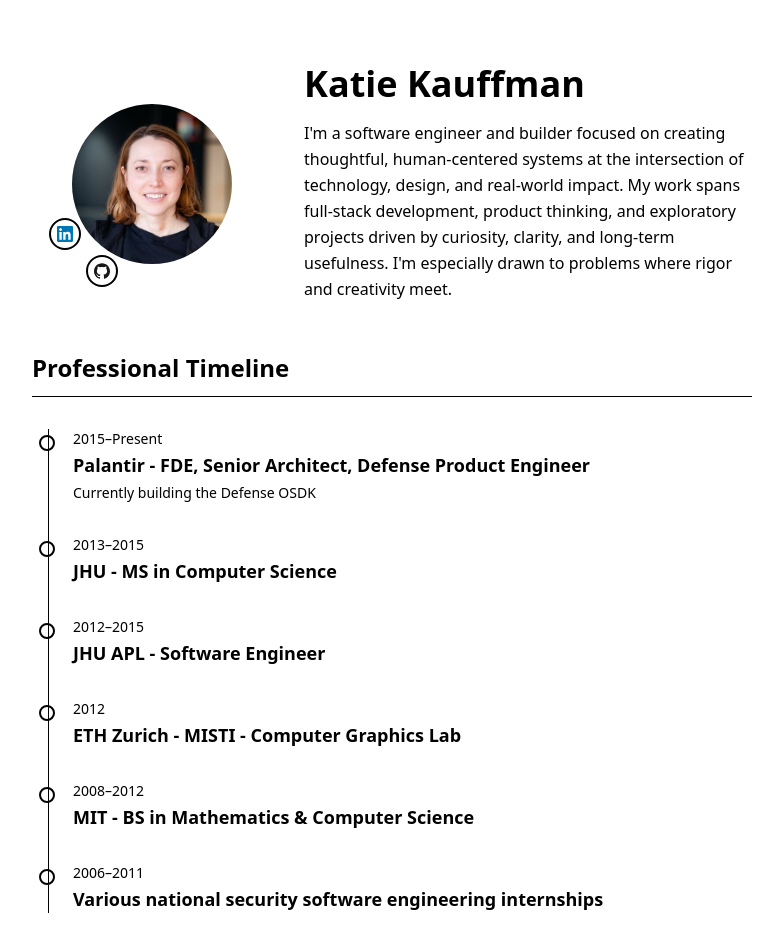
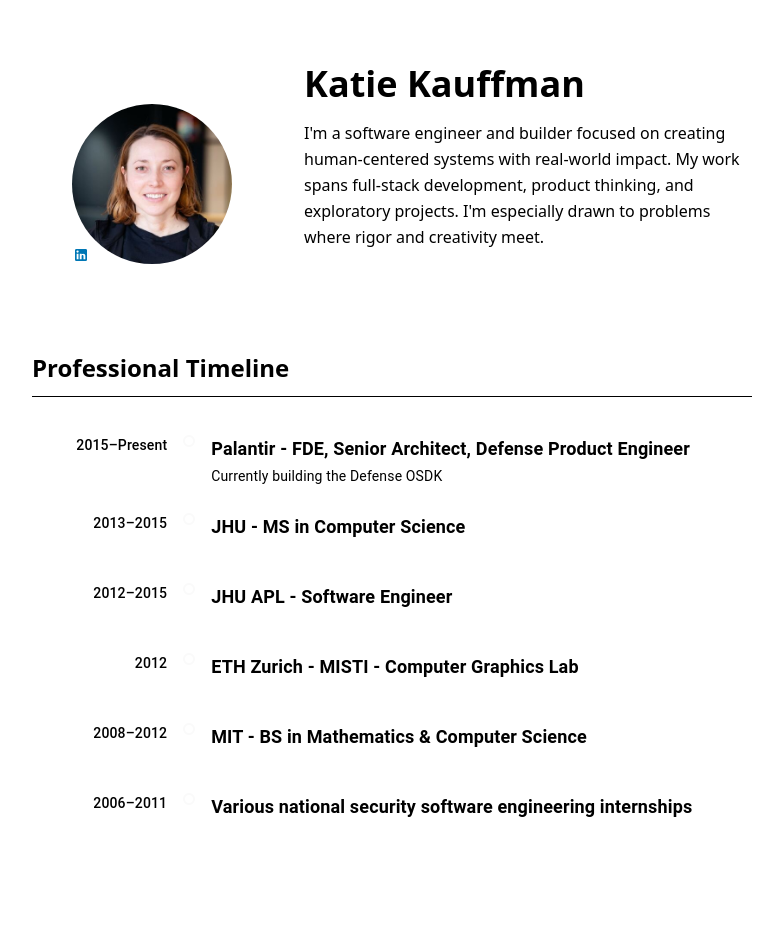
Before and after one commit to kkauff/kkauff.github.io, a Next.js app: page / in a window 1280 px wide. Shown: the top 948 px of the page, without its empty margins (248-1031 px from the left). After the commit the page ends 921 px from the top, so only its background shows below. Built offline with nearby package versions, Linux system fonts and the light colour scheme.

Commit message:
gitignore and component styling

```diff
--- /dev/null
+++ b/app/SocialButtons.tsx
@@ -0,0 +1,65 @@
+"use client";
+
+import Avatar from "@mui/material/Avatar";
+import GitHubIcon from "@mui/icons-material/GitHub";
+import LinkedInIcon from "@mui/icons-material/LinkedIn";
+
+export default function SocialButtons() {
+  return (
+    <>
+      {/* GitHub — 6:45 (202.5°) */}
+      <a
+        href="https://github.com/kkauff/"
+        target="_blank"
+        rel="noopener noreferrer"
+        aria-label="GitHub"
+        style={{
+          position: "absolute",
+          top: 196,
+          left: 66,
+          textDecoration: "none",
+        }}
+      >
+        <Avatar
+          sx={{
+            width: 32,
+            height: 32,
+            bgcolor: "var(--background)",
+            border: "2px solid var(--subtle)",
+            transition: "border-color 0.15s",
+            "&:hover": { borderColor: "var(--link)" },
+          }}
+        >
+          <GitHubIcon sx={{ fontSize: 16, color: "var(--foreground)" }} />
+        </Avatar>
+      </a>
+
+      {/* LinkedIn — 7:30 (225°) */}
+      <a
+        href="https://www.linkedin.com/in/kkauff/"
+        target="_blank"
+        rel="noopener noreferrer"
+        aria-label="LinkedIn"
+        style={{
+          position: "absolute",
+          top: 175,
+          left: 33,
+          textDecoration: "none",
+        }}
+      >
+        <Avatar
+          sx={{
+            width: 32,
+            height: 32,
+            bgcolor: "var(--background)",
+            border: "2px solid var(--subtle)",
+            transition: "border-color 0.15s",
+            "&:hover": { borderColor: "var(--link)" },
+          }}
+        >
+          <LinkedInIcon sx={{ fontSize: 16, color: "#0077B5" }} />
+        </Avatar>
+      </a>
+    </>
+  );
+}
--- /dev/null
+++ b/app/TimelineSection.tsx
@@ -0,0 +1,97 @@
+"use client";
+
+import { useState, useEffect } from "react";
+import Fade from "@mui/material/Fade";
+import Timeline from "@mui/lab/Timeline";
+import TimelineItem from "@mui/lab/TimelineItem";
+import TimelineSeparator from "@mui/lab/TimelineSeparator";
+import TimelineConnector from "@mui/lab/TimelineConnector";
+import TimelineContent from "@mui/lab/TimelineContent";
+import TimelineDot from "@mui/lab/TimelineDot";
+import TimelineOppositeContent from "@mui/lab/TimelineOppositeContent";
+import { content } from "./content";
+
+export default function TimelineSection() {
+  const [visible, setVisible] = useState(false);
+  const items = [...content.timeline].reverse();
+
+  useEffect(() => {
+    setVisible(true);
+  }, []);
+
+  return (
+    <Timeline position="right" sx={{ padding: 0, margin: 0 }}>
+      {items.map((item, i) => (
+        <Fade
+          key={i}
+          in={visible}
+          timeout={600}
+          style={{ transitionDelay: `${i * 120}ms` }}
+        >
+          <TimelineItem>
+          <TimelineOppositeContent
+            sx={{
+              color: "var(--muted)",
+              fontSize: "0.875rem",
+              fontWeight: 500,
+              flex: 0.25,
+              paddingLeft: 0,
+              paddingTop: "6px",
+            }}
+          >
+            {item.when}
+          </TimelineOppositeContent>
+
+          <TimelineSeparator>
+            <TimelineDot
+              sx={{
+                backgroundColor: "var(--accent)",
+                borderColor: "var(--background)",
+                boxShadow: "none",
+                margin: "6px 0",
+              }}
+            />
+            {i < items.length - 1 && (
+              <TimelineConnector sx={{ backgroundColor: "var(--subtle)" }} />
+            )}
+          </TimelineSeparator>
+
+          <TimelineContent sx={{ paddingRight: 0, paddingBottom: "20px" }}>
+            <p
+              style={{
+                color: "var(--foreground)",
+                fontWeight: 600,
+                fontSize: "1.125rem",
+                margin: 0,
+              }}
+            >
+              {item.what}
+            </p>
+            {item.link && (
+              <p
+                style={{
+                  color: "var(--muted)",
+                  fontSize: "0.875rem",
+                  marginTop: "4px",
+                  marginBottom: 0,
+                }}
+              >
+                Currently building the{" "}
+                <a
+                  href={item.link.href}
+                  target="_blank"
+                  rel="noopener noreferrer"
+                  style={{ color: "var(--link)" }}
+                  className="hover:underline"
+                >
+                  {item.link.label}
+                </a>
+              </p>
+            )}
+          </TimelineContent>
+        </TimelineItem>
+        </Fade>
+      ))}
+    </Timeline>
+  );
+}
--- a/app/content.ts
+++ b/app/content.ts
@@ -1,7 +1,7 @@
 export const content = {
   name: "Katie Kauffman",
 
-  bio: "I'm a software engineer and builder focused on creating thoughtful, human-centered systems at the intersection of technology, design, and real-world impact. My work spans full-stack development, product thinking, and exploratory projects driven by curiosity, clarity, and long-term usefulness. I'm especially drawn to problems where rigor and creativity meet.",
+  bio: "I'm a software engineer and builder focused on creating human-centered systems with real-world impact. My work spans full-stack development, product thinking, and exploratory projects. I'm especially drawn to problems where rigor and creativity meet.",
 
   timeline: [
     {
--- a/app/layout.tsx
+++ b/app/layout.tsx
@@ -3,7 +3,8 @@
 
 export const metadata: Metadata = {
   title: "Katie Kauffman",
-  description: "Software engineer and builder focused on human-centered systems.",
+  description:
+    "Software engineer and builder focused on human-centered systems.",
 };
 
 export default function RootLayout({
@@ -12,10 +13,8 @@
   children: React.ReactNode;
 }>) {
   return (
-    <html lang="en" data-theme="classicLight">
-      <body className="font-sans">
-        {children}
-      </body>
+    <html lang="en" data-theme="fluxLight">
+      <body className="font-sans">{children}</body>
     </html>
   );
 }
--- a/app/page.tsx
+++ b/app/page.tsx
@@ -1,5 +1,7 @@
 import Image from "next/image";
 import { content } from "./content";
+import TimelineSection from "./TimelineSection";
+import SocialButtons from "./SocialButtons";
 
 export default function Home() {
   return (
@@ -19,33 +21,7 @@
             priority
           />
 
-          {/* GitHub — 7 o'clock (210°) */}
-          <a
-            href="https://github.com/kkauff/"
-            target="_blank"
-            rel="noopener noreferrer"
-            aria-label="GitHub"
-            className="absolute flex items-center justify-center w-8 h-8 rounded-full bg-background border-2 border-subtle hover:border-link transition-colors"
-            style={{ top: 191, left: 54 }}
-          >
-            <svg viewBox="0 0 24 24" className="w-4 h-4" fill="#181717" aria-hidden="true">
-              <path d="M12 .297c-6.63 0-12 5.373-12 12 0 5.303 3.438 9.8 8.205 11.385.6.113.82-.258.82-.577 0-.285-.01-1.04-.015-2.04-3.338.724-4.042-1.61-4.042-1.61C4.422 18.07 3.633 17.7 3.633 17.7c-1.087-.744.084-.729.084-.729 1.205.084 1.838 1.236 1.838 1.236 1.07 1.835 2.809 1.305 3.495.998.108-.776.417-1.305.76-1.605-2.665-.3-5.466-1.332-5.466-5.93 0-1.31.465-2.38 1.235-3.22-.135-.303-.54-1.523.105-3.176 0 0 1.005-.322 3.3 1.23.96-.267 1.98-.399 3-.405 1.02.006 2.04.138 3 .405 2.28-1.552 3.285-1.23 3.285-1.23.645 1.653.24 2.873.12 3.176.765.84 1.23 1.91 1.23 3.22 0 4.61-2.805 5.625-5.475 5.92.42.36.81 1.096.81 2.22 0 1.606-.015 2.896-.015 3.286 0 .315.21.69.825.57C20.565 22.092 24 17.592 24 12.297c0-6.627-5.373-12-12-12" />
-            </svg>
-          </a>
-
-          {/* LinkedIn — 8 o'clock (240°) */}
-          <a
-            href="https://www.linkedin.com/in/kkauff/"
-            target="_blank"
-            rel="noopener noreferrer"
-            aria-label="LinkedIn"
-            className="absolute flex items-center justify-center w-8 h-8 rounded-full bg-background border-2 border-subtle hover:border-link transition-colors"
-            style={{ top: 154, left: 17 }}
-          >
-            <svg viewBox="0 0 24 24" className="w-4 h-4" fill="#0077B5" aria-hidden="true">
-              <path d="M20.447 20.452h-3.554v-5.569c0-1.328-.027-3.037-1.852-3.037-1.853 0-2.136 1.445-2.136 2.939v5.667H9.351V9h3.414v1.561h.046c.477-.9 1.637-1.85 3.37-1.85 3.601 0 4.267 2.37 4.267 5.455v6.286zM5.337 7.433c-1.144 0-2.063-.926-2.063-2.065 0-1.138.92-2.063 2.063-2.063 1.14 0 2.064.925 2.064 2.063 0 1.139-.925 2.065-2.064 2.065zm1.782 13.019H3.555V9h3.564v11.452zM22.225 0H1.771C.792 0 0 .774 0 1.729v20.542C0 23.227.792 24 1.771 24h20.451C23.2 24 24 23.227 24 22.271V1.729C24 .774 23.2 0 22.222 0h.003z" />
-            </svg>
-          </a>
+          <SocialButtons />
         </div>
 
         <div>
@@ -59,35 +35,7 @@
         <h2 className="text-2xl font-semibold mb-8 border-b border-subtle pb-3 text-section">
           Professional Timeline
         </h2>
-        <ol className="relative border-l border-subtle ml-4 space-y-8">
-          {content.timeline
-            .slice()
-            .reverse()
-            .map((item, i) => (
-              <li key={i} className="ml-6">
-                <span className="absolute -left-2.5 mt-1.5 h-4 w-4 rounded-full border-2 border-background bg-accent" />
-                <p className="text-sm font-medium text-muted mb-0.5">
-                  {item.when}
-                </p>
-                <h3 className="text-lg font-semibold text-foreground">
-                  {item.what}
-                </h3>
-                {item.link && (
-                  <p className="text-muted text-sm mt-1">
-                    Currently building the{" "}
-                    <a
-                      href={item.link.href}
-                      target="_blank"
-                      rel="noopener noreferrer"
-                      className="text-link hover:underline"
-                    >
-                      {item.link.label}
-                    </a>
-                  </p>
-                )}
-              </li>
-            ))}
-        </ol>
+        <TimelineSection />
       </section>
     </main>
   );
--- a/app/themes.css
+++ b/app/themes.css
@@ -2,22 +2,34 @@
 [data-theme="classicLight"] {
   --background: #ffffff;
   --foreground: #171717;
-  --muted:      #374151; /* gray-700 */
-  --subtle:     #e5e7eb; /* gray-200 — borders / dividers */
-  --accent:     #9ca3af; /* gray-400 — timeline dots */
-  --name:       #171717; /* h1 color */
-  --section:    #111827; /* h2 color */
-  --link:       #2563eb; /* blue-600 */
+  --muted: #374151; /* gray-700 */
+  --subtle: #e5e7eb; /* gray-200 — borders / dividers */
+  --accent: #9ca3af; /* gray-400 — timeline dots */
+  --name: #171717; /* h1 color */
+  --section: #111827; /* h2 color */
+  --link: #2563eb; /* blue-600 */
+}
+
+/* ─── fluxLight ─────────────────────────────────────────────── */
+[data-theme="fluxLight"] {
+  --background: #fffbf2; /* near-white, barely warm */
+  --foreground: #1a1510; /* near-black, faintly warm */
+  --muted: #3e3426; /* gray-700, slightly warm */
+  --subtle: #ece3d0; /* gray-200, warm tint on borders */
+  --accent: #a89c83; /* gray-400, warm sand */
+  --name: #1a1510; /* h1 color */
+  --section: #120e08; /* h2 color */
+  --link: #1e58d4; /* blue-600, slightly desaturated warm */
 }
 
 /* ─── motionDark ────────────────────────────────────────────── */
 [data-theme="motionDark"] {
   --background: #0d0d0d;
   --foreground: #ededed;
-  --muted:      #888888;
-  --subtle:     rgba(110, 252, 191, 0.3); /* mint at 30% — borders / dividers */
-  --accent:     #6efcbf; /* mint — timeline line + dots */
-  --name:       #ff2d78; /* hot pink — h1 */
-  --section:    #6efcbf; /* mint — h2 */
-  --link:       #4f7fff; /* electric blue */
+  --muted: #888888;
+  --subtle: rgba(110, 252, 191, 0.3); /* mint at 30% — borders / dividers */
+  --accent: #6efcbf; /* mint — timeline line + dots */
+  --name: #ff2d78; /* hot pink — h1 */
+  --section: #6efcbf; /* mint — h2 */
+  --link: #4f7fff; /* electric blue */
 }
```
